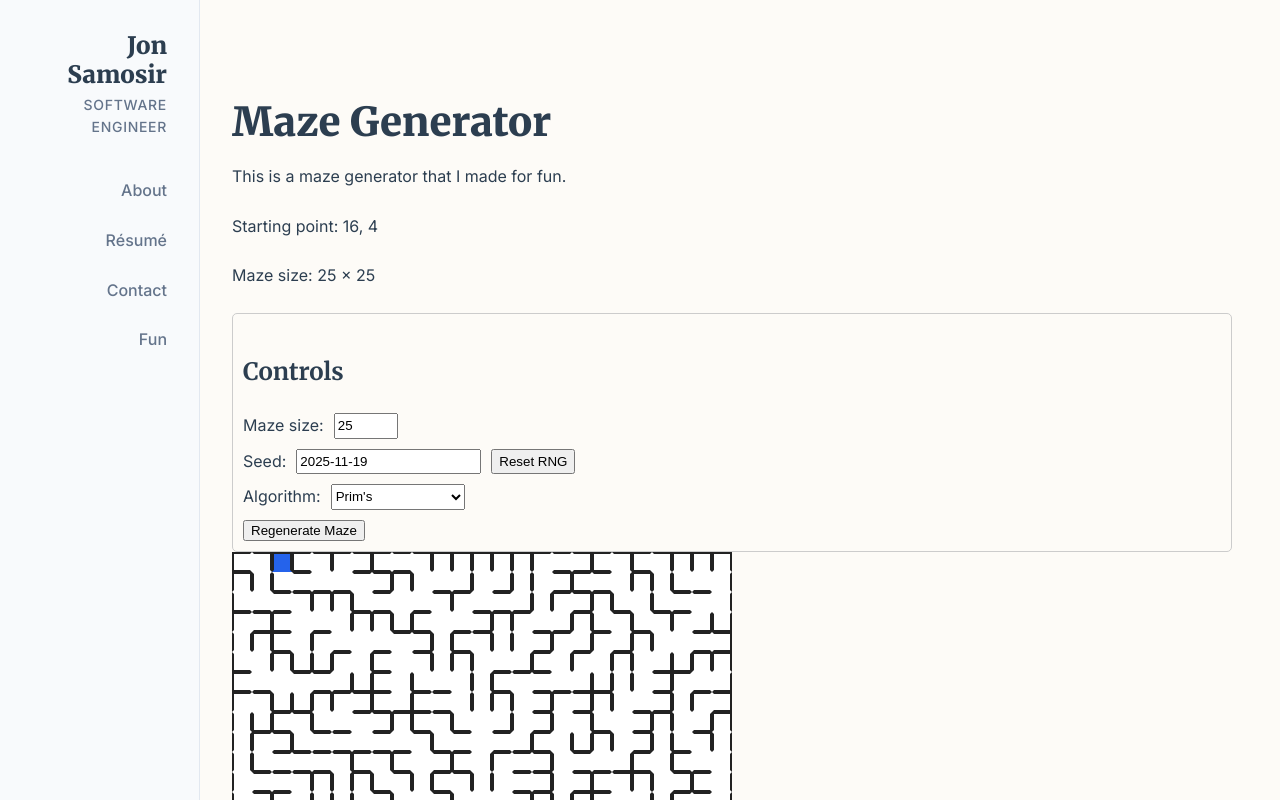
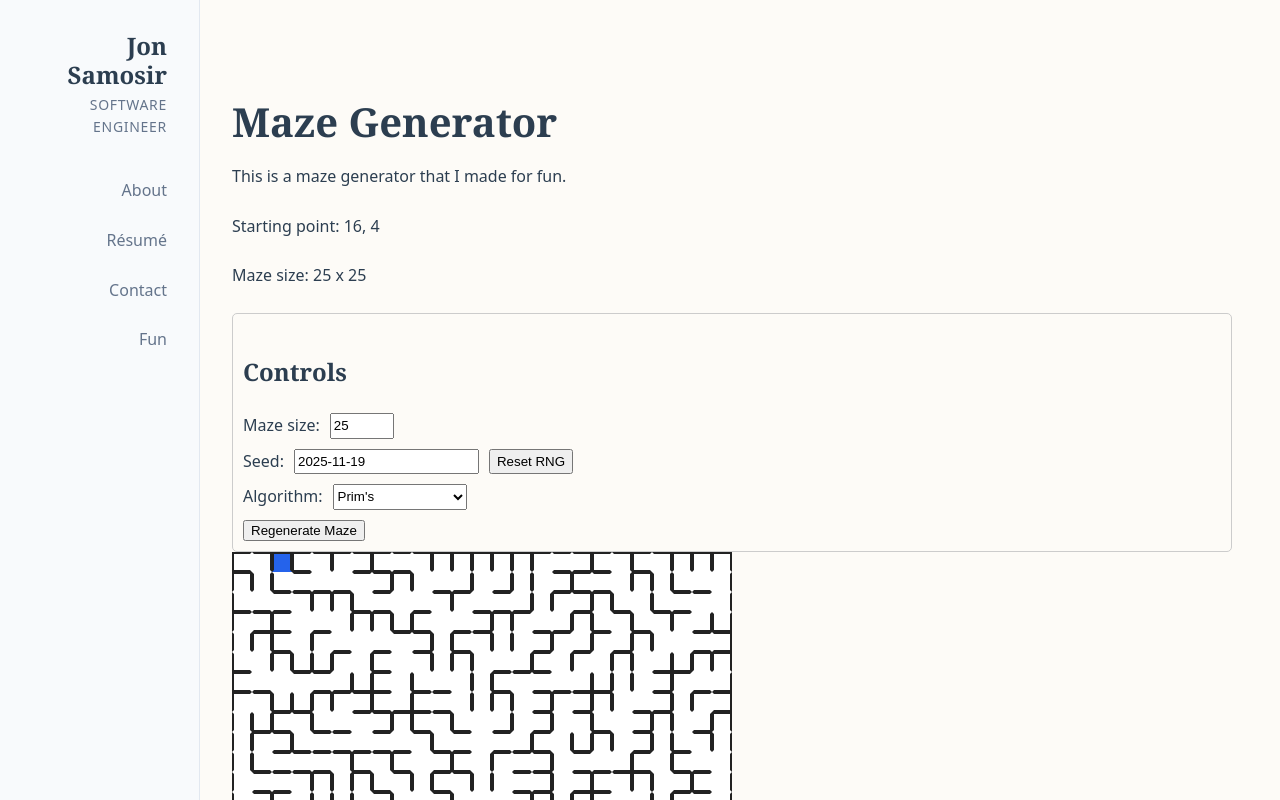
Before and after one commit to poltak/poltak.github.io, a SvelteKit app: page /maze-generator in a window 1280 px wide. Shown: the top 800 px of the page. Built offline with nearby package versions, Linux system fonts and the light colour scheme.

Commit message:
Drop the Google fonts

```diff
--- a/src/app.css
+++ b/src/app.css
@@ -1,7 +1,9 @@
 :root {
-    --font-serif: 'Merriweather', 'Georgia', serif;
-    --font-sans: 'Inter', system-ui, sans-serif;
-    --font-mono: 'JetBrains Mono', 'Fira Code', monospace;
+    --font-serif: 'Charter', 'Bitstream Charter', 'Sitka Text', Cambria, Georgia, serif;
+    --font-sans: system-ui, -apple-system, BlinkMacSystemFont, 'Segoe UI', Roboto, Oxygen, Ubuntu,
+        Cantarell, 'Open Sans', 'Helvetica Neue', sans-serif;
+    --font-mono: ui-monospace, 'Cascadia Code', 'Source Code Pro', Menlo, Consolas,
+        'DejaVu Sans Mono', monospace;
 
     /* Light Mode (Default) */
     --c-bg: #fdfbf7;
--- a/src/app.html
+++ b/src/app.html
@@ -10,12 +10,6 @@
             name="google-site-verification"
             content="zlktUFsvmhc6B88ieLOt2j2H7QJqbHbLoJXXnN49LjE"
         />
-        <link rel="preconnect" href="https://fonts.googleapis.com" />
-        <link rel="preconnect" href="https://fonts.gstatic.com" crossorigin />
-        <link
-            href="https://fonts.googleapis.com/css2?family=Inter:wght@400;500;600;700&family=JetBrains+Mono:wght@400;700&family=Merriweather:wght@300;400;700;900&display=swap"
-            rel="stylesheet"
-        />
         %sveltekit.head%
     </head>
     <body data-sveltekit-preload-data="hover">
```
